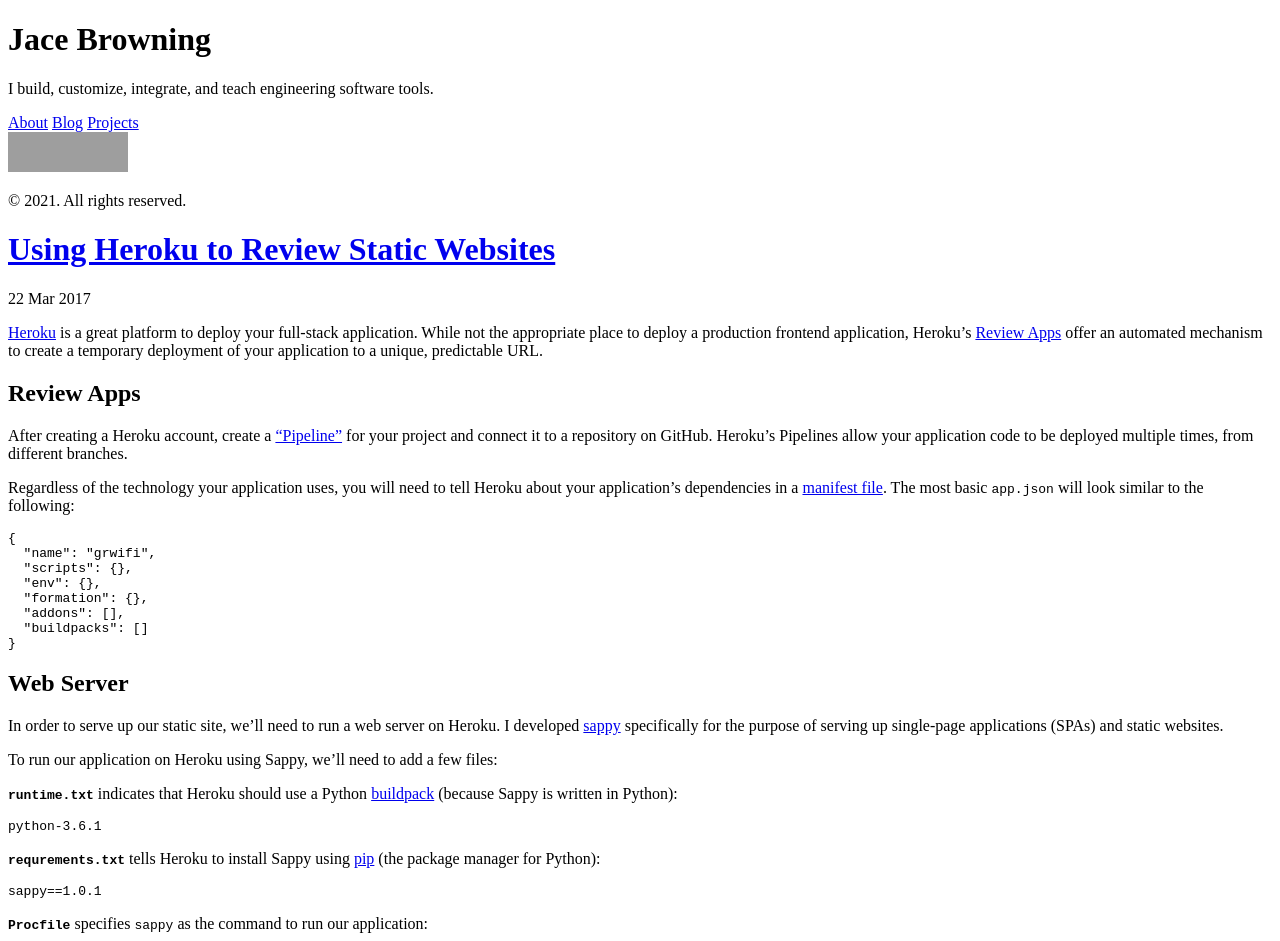
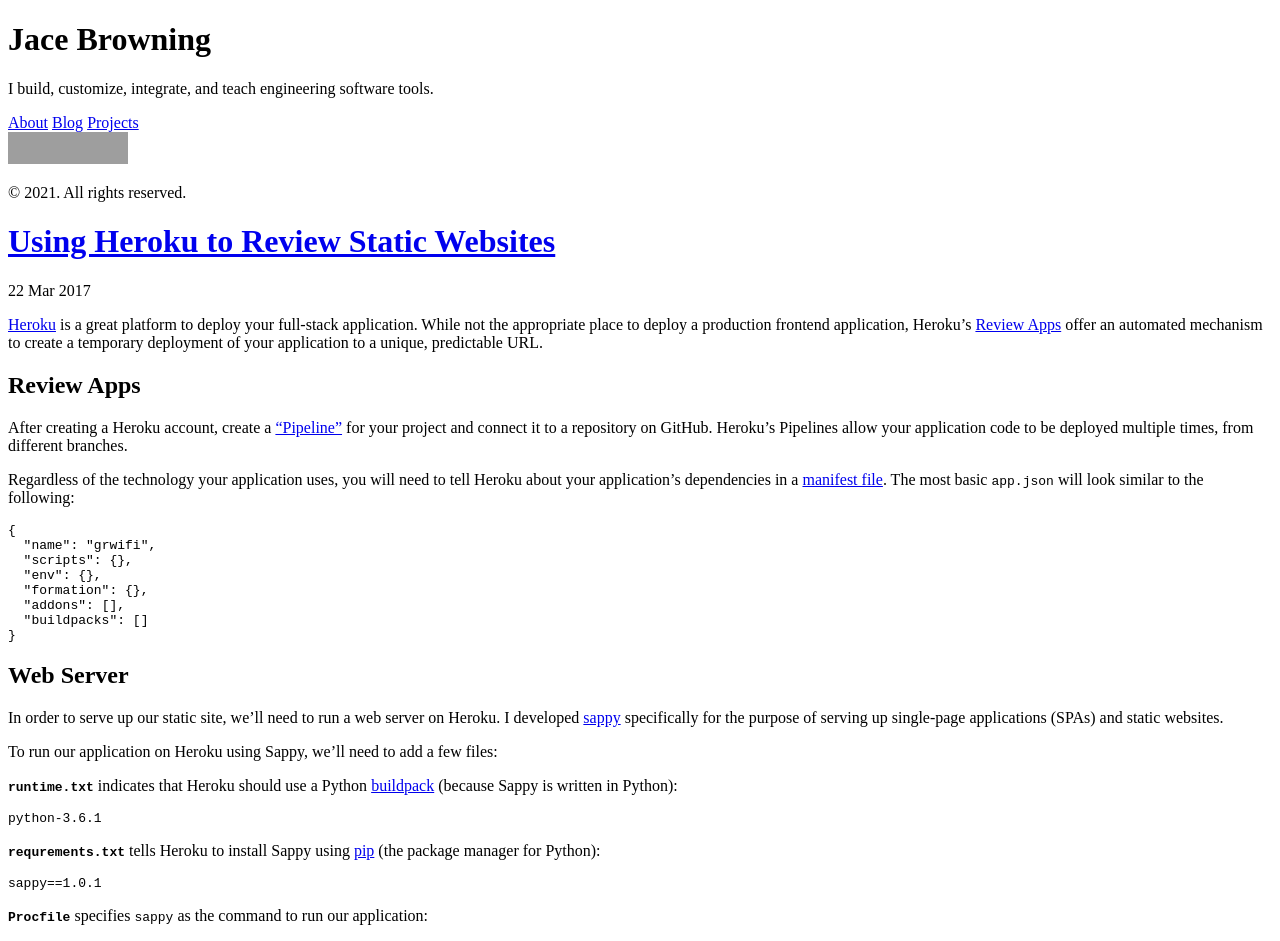
Before and after one commit to jacebrowning/jacebrowning.info, a Jekyll site: the page built from index.html, in a window 1280 px wide. Shown: the top 941 px of the page. Built offline with Jekyll 4.4.1, drawn with Linux system fonts in a browser that asks for light colours; Markdown is read by kramdown in place of the engine named in the settings; the list of posts is cut into pages by our own code; grey boxes are pictures that could not be loaded.

Commit message:
Clean up sponsors button

```diff
--- a/Gemfile
+++ b/Gemfile
@@ -6,5 +6,6 @@
 gem 'jekyll-paginate'
 gem 'redcarpet'
 
-gem 'html-proofer'
+# TODO: Fix 'nokogumbo' installation error
+# gem 'html-proofer'
 gem 'jekyll-redirect-from'
--- a/_includes/sidebar.html
+++ b/_includes/sidebar.html
@@ -22,7 +22,7 @@
       <a class="sidebar-button" href="{{ site.downloads }}/Jace_Browning_Resume.pdf" rel="nofollow" target="_blank">Download Resume</a>
     </p>
     {% else %}
-    <iframe src="https://github.com/sponsors/jacebrowning/button" title="Sponsor jacebrowning" height="40" width="120" style="border: 0;"></iframe>
+    <iframe src="https://github.com/sponsors/jacebrowning/button" title="Sponsor jacebrowning" height="32" width="120" style="border: 0;"></iframe>
     {% endif %}
 
     <p>&copy; {{ site.time | date: '%Y' }}. All rights reserved.</p>
```
Also changed, not shown: Gemfile.lock, 1 other file.
